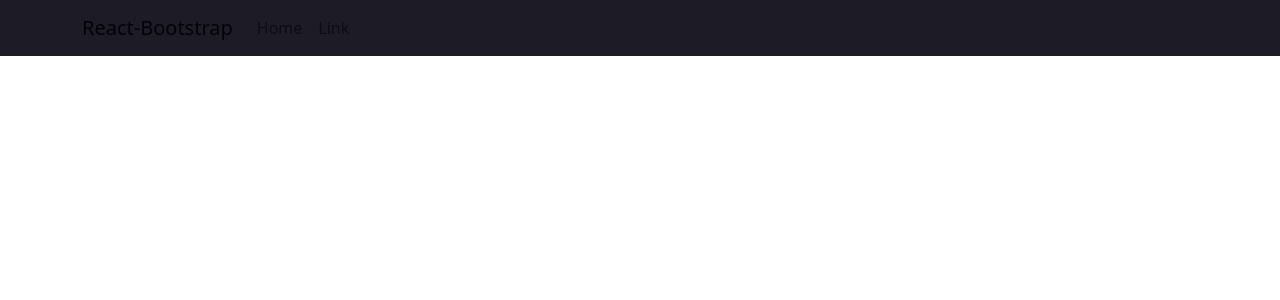
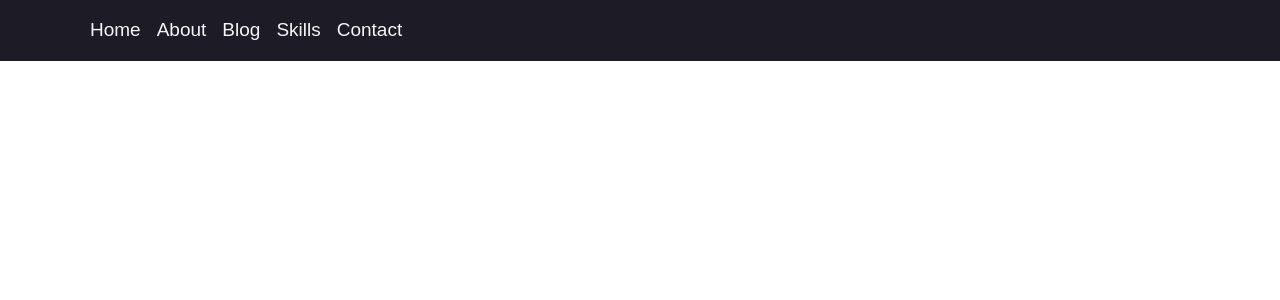
Before and after one commit to dinith72/personal_web, a React (Create React App) app: page / in a window 1280 px wide. Shown: the top 300 px of the page. Built offline with nearby package versions, Linux system fonts and the light colour scheme.

Commit message:
added stying ti nav page

```diff
--- a/src/components/PageNavBar.js
+++ b/src/components/PageNavBar.js
@@ -1,17 +1,21 @@
 import React from "react";
 import { Navbar, Nav } from "react-bootstrap";
 import { Container } from "reactstrap";
+import './PageNavBar.scss'
 
 export function PageNavbar(props) {
   return (
-    <Navbar expand="lg">
+    <Navbar id="navBar" expand="lg">
       <Container>
-        <Navbar.Brand href="#home">React-Bootstrap</Navbar.Brand>
-        <Navbar.Toggle aria-controls="basic-navbar-nav" />
+
         <Navbar.Collapse id="basic-navbar-nav">
           <Nav className="me-auto">
-            <Nav.Link href="#home">Home</Nav.Link>
-            <Nav.Link href="#link">Link</Nav.Link>
+            <Nav.Link className="link" href="#home">Home</Nav.Link>
+            <Nav.Link className="link" href="#link">About</Nav.Link>
+            <Nav.Link className="link" href="#link">Blog</Nav.Link>
+            <Nav.Link className="link" href="#link">Skills</Nav.Link>
+            <Nav.Link  className="link" href="#link">Contact</Nav.Link>
+
           </Nav>
         </Navbar.Collapse>
       </Container>
--- /dev/null
+++ b/src/components/PageNavBar.scss
@@ -0,0 +1,12 @@
+#navBar {
+  .link {
+    color: rgb(247 245 245);
+    font-size: 19px;
+    font-weight: 400;
+    font-family: Poppins,sans-serif;
+  }
+
+  .link:hover {
+    color: #f9004d;
+  }
+}
```
